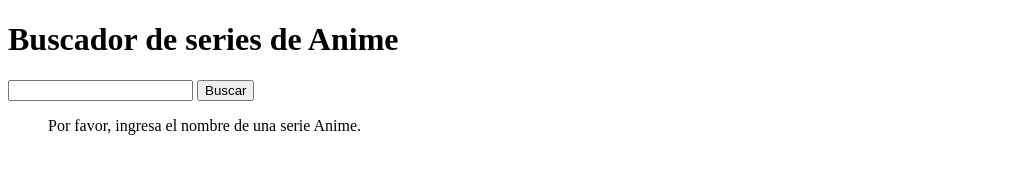
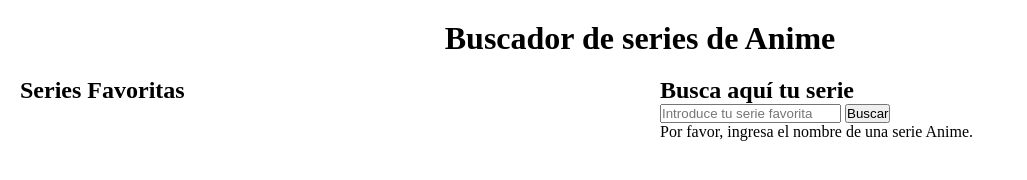
Before and after one commit to Adalab/modulo-2-evaluacion-final-victoriagz, a plain HTML site: page index.html in a window 1280 px wide. Both pictures are taken after a click on the button "Buscar". Shown: the whole page, without its empty margins (0-1027 px from the left). Drawn offline with Linux system fonts and the light colour scheme.

Commit message:
basic styles

```diff
--- a/index.html
+++ b/index.html
@@ -4,14 +4,25 @@
     <meta charset="UTF-8">
     <meta name="viewport" content="width=device-width, initial-scale=1.0">
     <title>Naturo</title>
+    <link rel="stylesheet" href="./style.css">
 </head>
 <body>
-    <div>
-        <h1>Buscador de series de Anime</h1>
-        <input id="input-search" type="text">
+
+    <h1>Buscador de series de Anime</h1>
+
+    <div class="container">
+    <aside class="favorites">
+        <h2>Series Favoritas</h2>
+        <ul id="favorite-list"></ul>
+    </aside>
+    <div class="results">
+        <h2>Busca aquí tu serie</h2>
+        <input placeholder="Introduce tu serie favorita" id="input-search" type="text">
         <button id="search">Buscar</button>
-        <ul id="list"></ul>
+        <div id="results"></div>
+        <ul class="list" id="list"></ul>
     </div>
+</div>
 
     <script src="./main.js"></script>
 </body>
--- a/main.js
+++ b/main.js
@@ -5,10 +5,12 @@ const list = document.querySelector("#list");
 
 function renderList(elements) {
   list.innerHTML = "";
-  if (!Array.isArray(elements)) {
-    console.error("Los elementos no son un arreglo.");
-    return;
-  }
+
+  const results = document.querySelector("#results");
+  const message = document.createElement("p");
+  message.innerHTML = "Resultados:";
+  results.appendChild(message);
+
   for (const element of elements) {
     const listItem = document.createElement("li");
     const image = document.createElement("img");
@@ -18,8 +20,8 @@ function renderList(elements) {
     image.src = element.images.jpg.large_image_url;
     image.alt = "Anime Image";
 
+    listItem.appendChild(image);
     listItem.appendChild(title);
-    listItem.appendChild(image);
     list.appendChild(listItem);
   }
 }
--- a/style.css
+++ b/style.css
@@ -3,3 +3,31 @@
     padding: 0;
     box-sizing: border-box;
 }
+
+h1 {
+    text-align: center;
+    margin-top: 20px;
+}
+
+.container {
+    display: flex;
+}
+
+.favorites {
+    flex: 1;
+    padding: 20px;
+}
+
+.results {
+    flex: 1;
+    padding: 20px;
+}
+
+.list {
+    list-style-type: none;
+    padding: 0;
+}
+
+.list li {
+    margin-bottom: 20px;
+}
```
